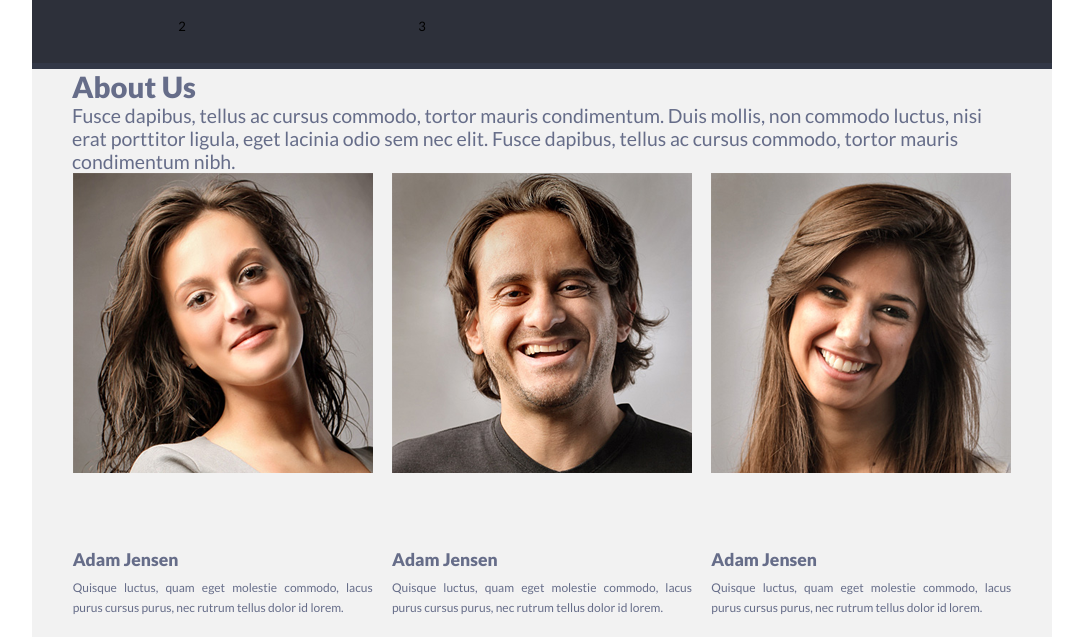
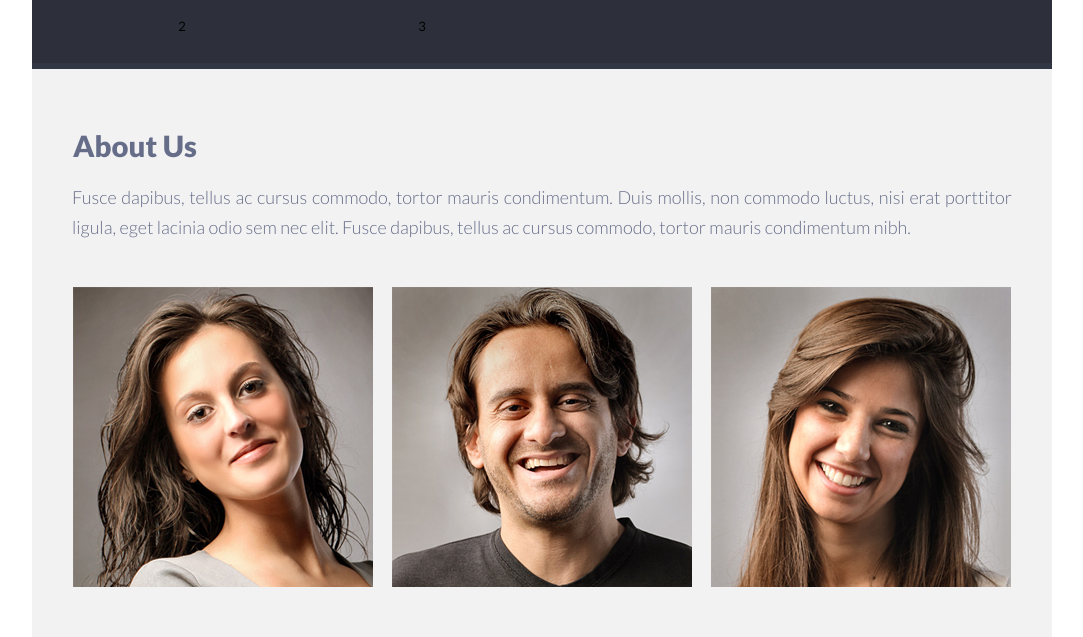
Before and after one commit to LyssenkoAlex/singolo, a plain HTML site: page singolo2.html in a window 1280 px wide. Shown: the part 801-1438 px from the top of the page, without its empty margins (98-1181 px from the left). Drawn offline with Linux system fonts and the light colour scheme.

Commit message:
fix: small style fixes

```diff
--- a/singolo2.css
+++ b/singolo2.css
@@ -176,9 +176,6 @@ body {
     height: 6px;
 }
 
-.aboutUs {
-}
-
 .about {
     height: 728px;
     background-color: #f2f2f2;
@@ -186,16 +183,30 @@ body {
 }
 
 .about_title {
+    padding-top: 59px;
     font-size: 1.5em;
     color: #666d89;
 }
 
+
+.about_title h1 {
+    padding-left: 1px;
+}
+.about_title p {
+    padding-top: 19px;
+    font-size: 18px;
+    font-weight: 300;
+    line-height: 30px;
+    text-align: justify;
+}
+
 .expert {
     display: grid;
-    grid-template-columns: 3fr 3fr 3fr;
+    grid-template-columns: 1fr 1fr 1fr;
     grid-column-gap: 18px;
     justify-items: center;
     color: #666d89;
+    padding-top: 45px;
 }
 
 .about_expert {
```
